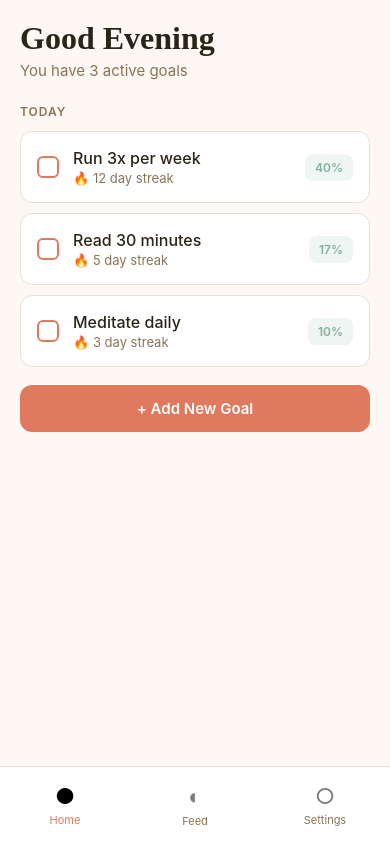
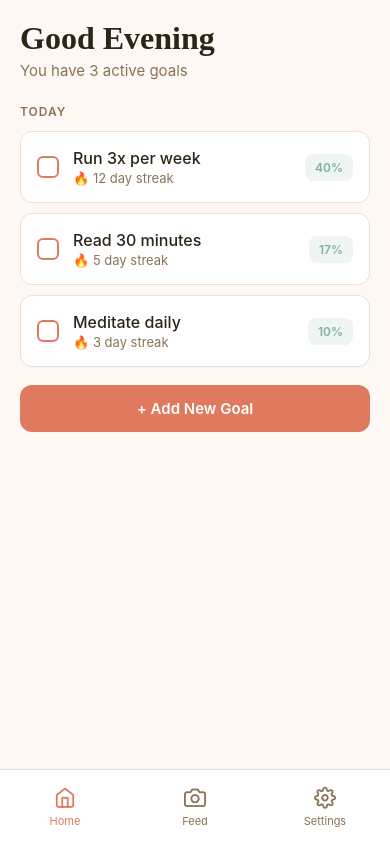
Before and after one commit to amlfarhad/StreakSocial, a React Native app in the folder app/: screen / in a window 390 px wide. Built offline with nearby package versions, Linux system fonts and the light colour scheme.

Commit message:
Replace nav icons with Feather minimalist icons (home, camera, settings)

```diff
--- a/app/App.tsx
+++ b/app/App.tsx
@@ -19,6 +19,7 @@ import {
 import { useState, useRef, useEffect, createContext, useContext } from 'react';
 import { CameraView, CameraType, useCameraPermissions } from 'expo-camera';
 import Markdown from 'react-native-markdown-display';
+import { Feather } from '@expo/vector-icons';
 
 const { width: SCREEN_WIDTH } = Dimensions.get('window');
 const API_URL = 'http://192.168.177.207:8000';
@@ -88,10 +89,10 @@ interface FeedItem {
 // ============================================
 function TabBar({ activeTab, onTabPress }: { activeTab: string; onTabPress: (tab: string) => void }) {
   const { theme } = useContext(ThemeContext);
-  const tabs = [
-    { id: 'home', icon: '●', label: 'Home' },
-    { id: 'feed', icon: '◐', label: 'Feed' },
-    { id: 'settings', icon: '○', label: 'Settings' },
+  const tabs: { id: string; icon: keyof typeof Feather.glyphMap; label: string }[] = [
+    { id: 'home', icon: 'home', label: 'Home' },
+    { id: 'feed', icon: 'camera', label: 'Feed' },
+    { id: 'settings', icon: 'settings', label: 'Settings' },
   ];
 
   return (
@@ -102,7 +103,11 @@ function TabBar({ activeTab, onTabPress }: { activeTab: string; onTabPress: (tab
           style={styles.tabItem}
           onPress={() => onTabPress(tab.id)}
         >
-          <Text style={[styles.tabIcon, activeTab === tab.id && { opacity: 1 }]}>{tab.icon}</Text>
+          <Feather
+            name={tab.icon}
+            size={22}
+            color={activeTab === tab.id ? theme.accent : theme.textSecondary}
+          />
           <Text style={[
             styles.tabLabel,
             { color: activeTab === tab.id ? theme.accent : theme.textSecondary }
--- a/app/package.json
+++ b/app/package.json
@@ -9,6 +9,7 @@
     "web": "expo start --web"
   },
   "dependencies": {
+    "@expo/vector-icons": "^15.0.3",
     "expo": "~54.0.31",
     "expo-camera": "^17.0.10",
     "expo-image-picker": "^17.0.10",
```
Also changed, not shown: 1 other file (tests, documents, lock files or other folders).
